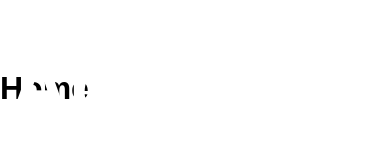
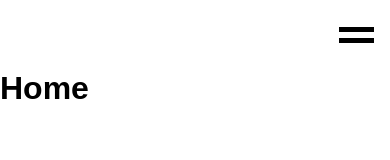
Before and after one commit to bd2187/portfolio-2019, a React app: page / in a window 390 px wide. Shown: the top 160 px of the page. Built offline with nearby package versions, Linux system fonts and the light colour scheme.

Commit message:
Add styles to hamburger menu

```diff
--- a/src/components/Navigation/Navigation.css
+++ b/src/components/Navigation/Navigation.css
@@ -1,15 +1,20 @@
 .fixed-header {
     width: 100%;
-    height: 50px;
+    height: 70px;
     position: fixed;
     top: 0;
     z-index: 10;
+    /* background: red; */
+    display: flex;
+    align-items: center;
+    justify-content: flex-end;
+    padding: 1em;
 }
 
 .navigation-menu {
     z-index: 9;
     background: #000;
-    height: 100vh;
+    height: 100%;
 
     position: fixed;
     top: 0;
@@ -20,11 +25,11 @@
     flex-direction: column;
     justify-content: center;
 
-    transition: 0.5s;
+    transition: 0.5s ease-in-out;
 }
 
 .nav-closed {
-    height: 0;
+    top: -100%;
 }
 
 .nav-option {
@@ -35,5 +40,27 @@
 }
 
 .hamburger-menu {
-    color: #fff;
+    color: #000;
+    position: relative;
 }
+
+.hamburger-piece {
+    width: 35px;
+    height: 5px;
+    background-color: black;
+    margin: 6px 0;
+    transition: all 0.5s ease-in-out;
+}
+
+.first-hamburger-piece-open {
+    transform: rotate(45deg);
+    position: absolute;
+}
+
+.second-hamburger-piece-open {
+    transform: rotate(-45deg);
+}
+
+.open {
+    background-color: #fff;
+}
```
